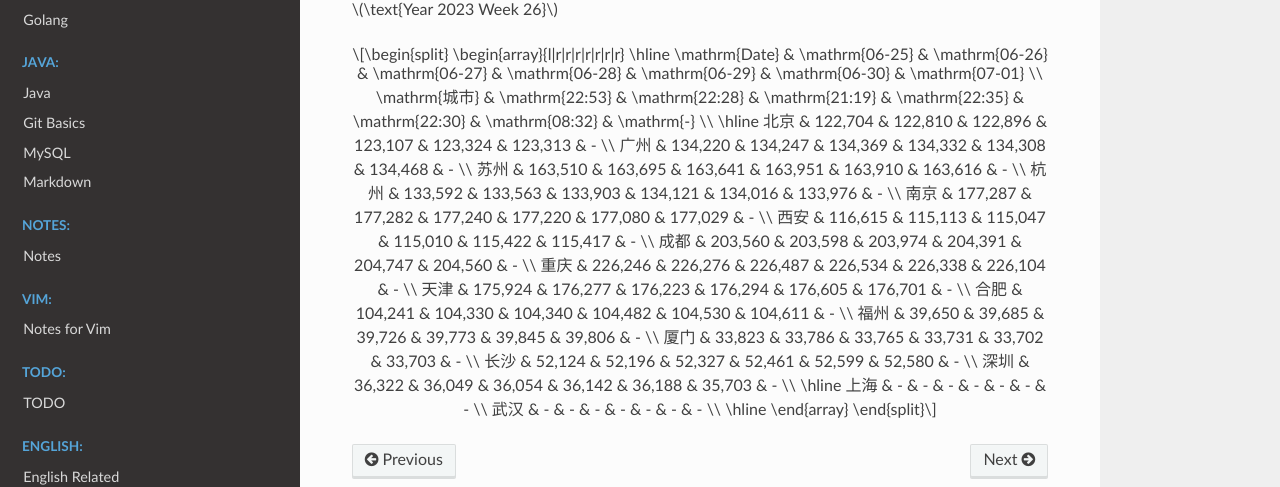
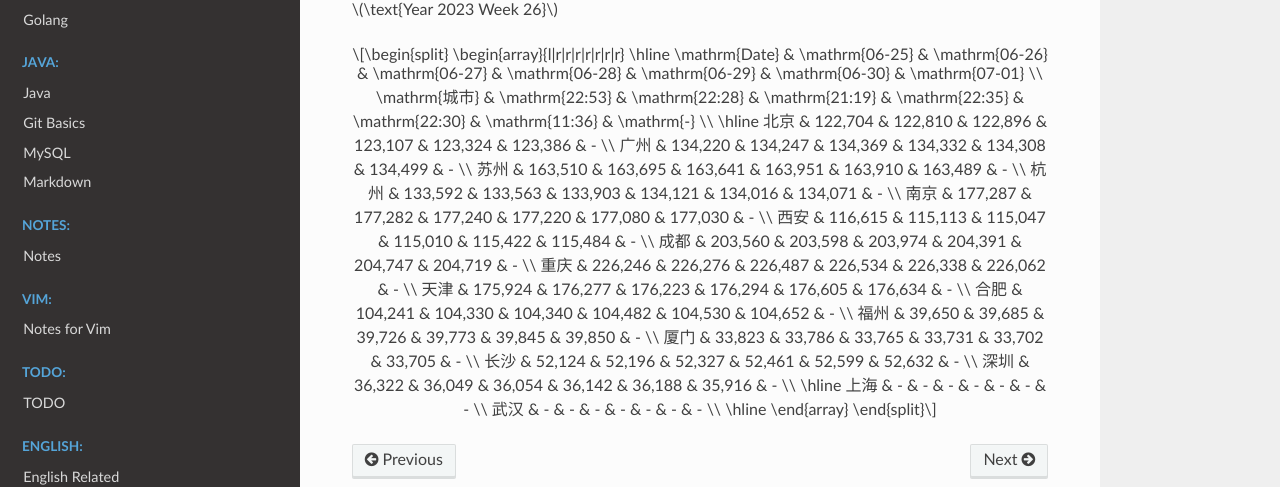
Before and after one commit to Pyrad/pyradnotes, a Sphinx documentation site: the page built from source/RealEstate/resalenumbers2023.md, in a window 1280 px wide and 900 px high, scrolled down 7843 px. Shown: the part 291-778 px from the top of the window. Built offline with Sphinx 7.4.7 and the Read the Docs theme 2.0.0, drawn with Linux system fonts in a browser that asks for light colours; a script that is not in the unit is left out.

Commit message:
Realestate Update resale numbers 2023-06-30 11:36

```diff
--- a/source/RealEstate/resalenumbers2023.md
+++ b/source/RealEstate/resalenumbers2023.md
@@ -546,22 +546,22 @@ $$
 \begin{array}{l|r|r|r|r|r|r|r}
 \hline
 \mathrm{Date} & \mathrm{06-25} & \mathrm{06-26} & \mathrm{06-27} & \mathrm{06-28} & \mathrm{06-29} & \mathrm{06-30} & \mathrm{07-01} \\
-\mathrm{城市} & \mathrm{22:53} & \mathrm{22:28} & \mathrm{21:19} & \mathrm{22:35} & \mathrm{22:30} & \mathrm{08:32} & \mathrm{-} \\
+\mathrm{城市} & \mathrm{22:53} & \mathrm{22:28} & \mathrm{21:19} & \mathrm{22:35} & \mathrm{22:30} & \mathrm{11:36} & \mathrm{-} \\
 \hline
-北京 & 122,704 & 122,810 & 122,896 & 123,107 & 123,324 & 123,313 & - \\
-广州 & 134,220 & 134,247 & 134,369 & 134,332 & 134,308 & 134,468 & - \\
-苏州 & 163,510 & 163,695 & 163,641 & 163,951 & 163,910 & 163,616 & - \\
-杭州 & 133,592 & 133,563 & 133,903 & 134,121 & 134,016 & 133,976 & - \\
-南京 & 177,287 & 177,282 & 177,240 & 177,220 & 177,080 & 177,029 & - \\
-西安 & 116,615 & 115,113 & 115,047 & 115,010 & 115,422 & 115,417 & - \\
-成都 & 203,560 & 203,598 & 203,974 & 204,391 & 204,747 & 204,560 & - \\
-重庆 & 226,246 & 226,276 & 226,487 & 226,534 & 226,338 & 226,104 & - \\
-天津 & 175,924 & 176,277 & 176,223 & 176,294 & 176,605 & 176,701 & - \\
-合肥 & 104,241 & 104,330 & 104,340 & 104,482 & 104,530 & 104,611 & - \\
-福州 & 39,650 & 39,685 & 39,726 & 39,773 & 39,845 & 39,806 & - \\
-厦门 & 33,823 & 33,786 & 33,765 & 33,731 & 33,702 & 33,703 & - \\
-长沙 & 52,124 & 52,196 & 52,327 & 52,461 & 52,599 & 52,580 & - \\
-深圳 & 36,322 & 36,049 & 36,054 & 36,142 & 36,188 & 35,703 & - \\
+北京 & 122,704 & 122,810 & 122,896 & 123,107 & 123,324 & 123,386 & - \\
+广州 & 134,220 & 134,247 & 134,369 & 134,332 & 134,308 & 134,499 & - \\
+苏州 & 163,510 & 163,695 & 163,641 & 163,951 & 163,910 & 163,489 & - \\
+杭州 & 133,592 & 133,563 & 133,903 & 134,121 & 134,016 & 134,071 & - \\
+南京 & 177,287 & 177,282 & 177,240 & 177,220 & 177,080 & 177,030 & - \\
+西安 & 116,615 & 115,113 & 115,047 & 115,010 & 115,422 & 115,484 & - \\
+成都 & 203,560 & 203,598 & 203,974 & 204,391 & 204,747 & 204,719 & - \\
+重庆 & 226,246 & 226,276 & 226,487 & 226,534 & 226,338 & 226,062 & - \\
+天津 & 175,924 & 176,277 & 176,223 & 176,294 & 176,605 & 176,634 & - \\
+合肥 & 104,241 & 104,330 & 104,340 & 104,482 & 104,530 & 104,652 & - \\
+福州 & 39,650 & 39,685 & 39,726 & 39,773 & 39,845 & 39,850 & - \\
+厦门 & 33,823 & 33,786 & 33,765 & 33,731 & 33,702 & 33,705 & - \\
+长沙 & 52,124 & 52,196 & 52,327 & 52,461 & 52,599 & 52,632 & - \\
+深圳 & 36,322 & 36,049 & 36,054 & 36,142 & 36,188 & 35,916 & - \\
 \hline
 上海 & - & - & - & - & - & - & - \\
 武汉 & - & - & - & - & - & - & - \\
```
Also changed, not shown: 1 other file.
